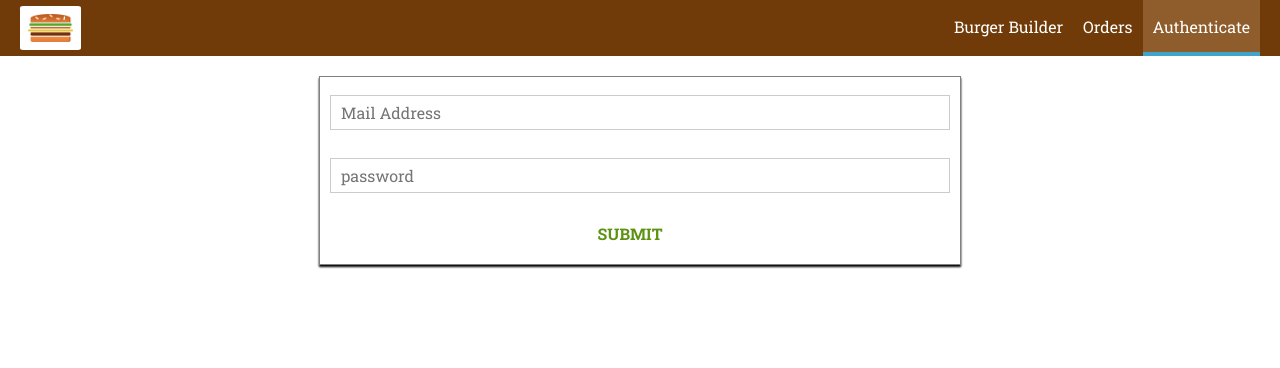
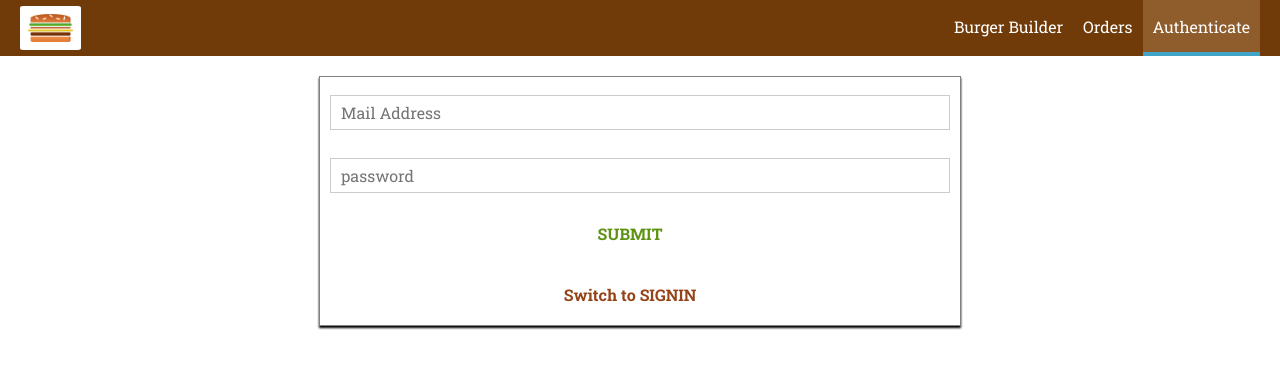
Before and after one commit to VamsiDevalla/BurgerReactFirebaseApp, a React app: page /auth in a window 1280 px wide. Shown: the top 368 px of the page. Built offline with nearby package versions, Linux system fonts and the light colour scheme.

Commit message:
added login functionality to auth form

```diff
--- a/src/Store/actions/auth.js
+++ b/src/Store/actions/auth.js
@@ -21,7 +21,7 @@
     }
 }
 
-export const auth = (email,password)=>{
+export const auth = (email,password,isSignUp)=>{
     return dispatch =>{
         dispatch(authStart())
         const authdata ={
@@ -29,7 +29,10 @@
             password: password,
             resturnSecureToken: true
         }
-        axios.post("https://www.googleapis.com/identitytoolkit/v3/relyingparty/signupNewUser?key=AIzaSyDwcLqBfNybGl57SYjRdMVJPW97RuQyshg",authdata)
+        let url = "https://www.googleapis.com/identitytoolkit/v3/relyingparty/signupNewUser?key=AIzaSyDwcLqBfNybGl57SYjRdMVJPW97RuQyshg"
+        if(!isSignUp)
+            url = "https://www.googleapis.com/identitytoolkit/v3/relyingparty/verifyPassword?key=AIzaSyDwcLqBfNybGl57SYjRdMVJPW97RuQyshg"
+        axios.post(url,authdata)
             .then(res =>{
                 console.log(res)
                 dispatch(authSuccess(res))
@@ -38,5 +41,6 @@
                 console.log(err)
                 dispatch(authFail(err))
             })
+
     }
 }
--- a/src/containers/Auth/Auth.js
+++ b/src/containers/Auth/Auth.js
@@ -36,12 +36,13 @@
                 valid: false,
                 touched: false
             }
-        }
+        },
+        isSignUp: true
     }
 
     submitHandler = (event) =>{
         event.preventDefault()
-        this.props.onAuth(this.state.controls.email.value, this.state.controls.password.value)
+        this.props.onAuth(this.state.controls.email.value, this.state.controls.password.value,this.state.isSignUp)
     }
 
     checkValidity(value,rules){
@@ -78,6 +79,12 @@
         this.setState({controls: updatedControls})
     }
 
+    switchAuthModeHandler = () =>{
+        this.setState(prevState =>{
+            return {isSignUp:!prevState.isSignUp}
+        })
+    }
+
     render(){
         const formElementsArray = []
         for(let key in this.state.controls){
@@ -104,6 +111,9 @@
                     {form}
                     <Button btnType={"Success"}>SUBMIT</Button>
                 </form>
+                <Button
+                    clicked={this.switchAuthModeHandler}
+                    btnType={"Danger"}>Switch to {this.state.isSignUp ? "SIGNIN" : "SIGNUP"}</Button>
             </div>
         )
     }
@@ -111,7 +121,7 @@
 
 const mapDispatchToProps = dispatch => {
     return {
-        onAuth: (email,password) => dispatch(actions.auth(email,password))
+        onAuth: (email,password,isSignUp) => dispatch(actions.auth(email,password,isSignUp))
     }
 }
 
```
